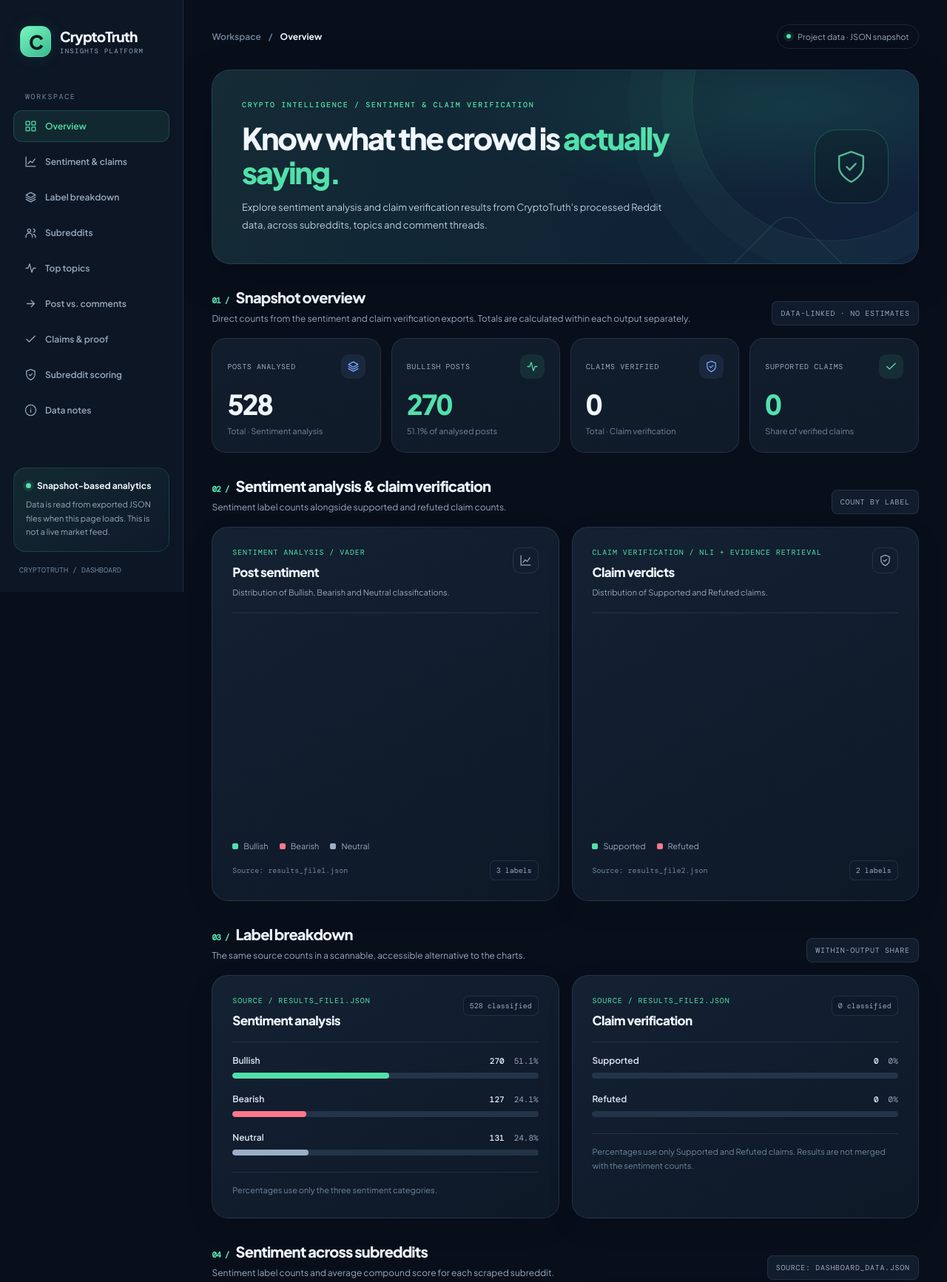
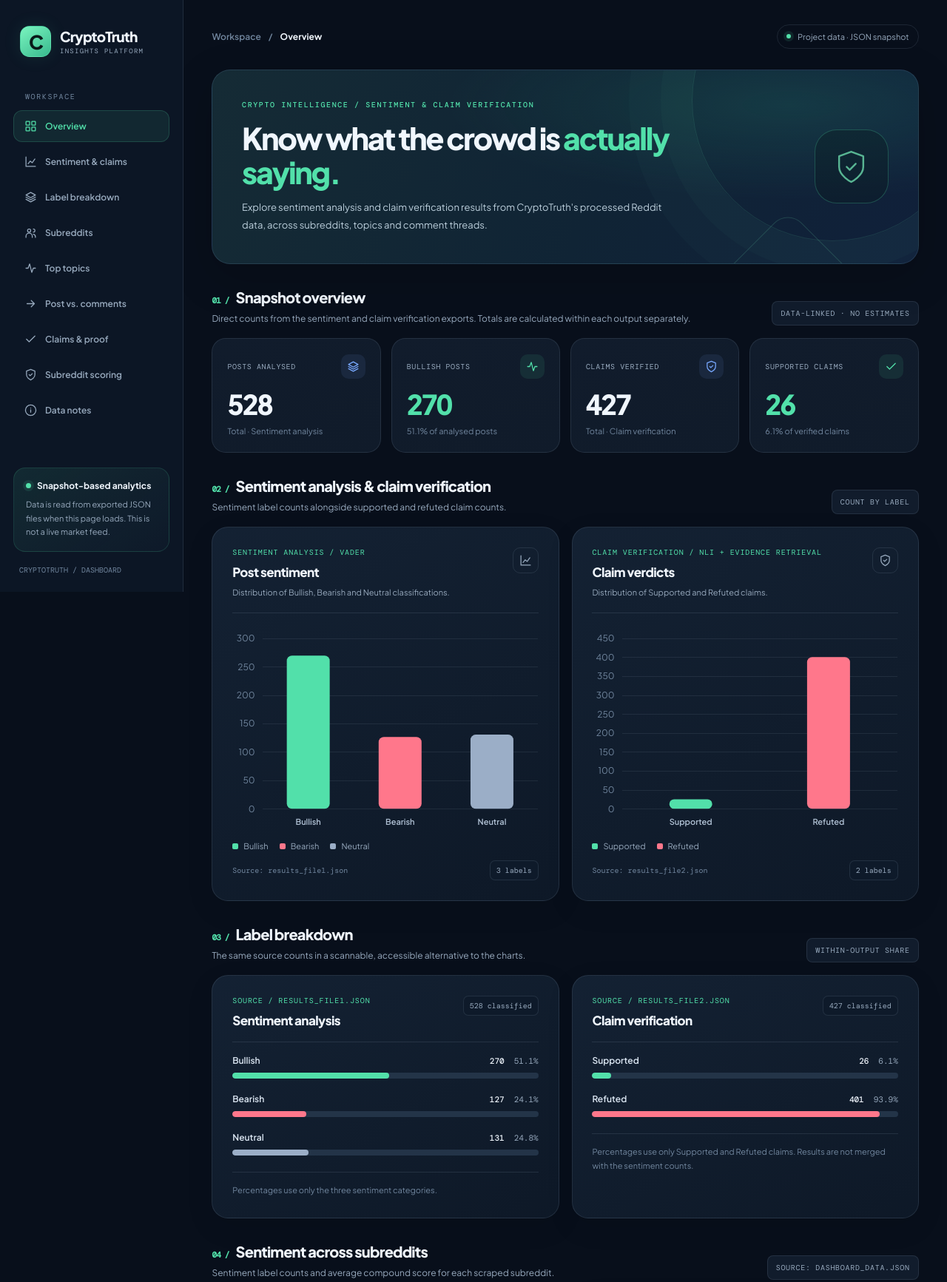
Before and after one commit to Jolie97/Data-Science-Project, a Flask app: page / in a window 1280 px wide. Shown: the top 1733 px of the page at 74% size. Run offline with Flask 3, Linux system fonts and the light colour scheme; a map, chart or similar area stays blank.

Commit message:
fix: claim verification fix (attempt 2)

```diff
--- a/dashboard/templates/index.html
+++ b/dashboard/templates/index.html
@@ -1680,8 +1680,8 @@
         Number(dataEl.p1Neutral) || 0
       ];
       const p2 = [
-        Number(dataEl.p2Positive) || 0,
-        Number(dataEl.p2Negative) || 0
+        Number(dataEl.p2Supported) || 0,
+        Number(dataEl.p2Refuted) || 0
       ];
       const total1 = p1.reduce((s, c) => s + c, 0);
       const total2 = p2.reduce((s, c) => s + c, 0);
@@ -1702,9 +1702,9 @@
       setText("p1-bullish", format(p1[0]));
       setText("p1-bullish-foot", `${percent(p1[0], total1)} of analysed posts`);
       setText("p2-total", format(total2));
-      setText("p2-positive", format(p2[0]));
+      setText("p2-supported", format(p2[0]));
       setText(
-        "p2-positive-foot",
+        "p2-supported-foot",
         `${percent(p2[0], total2)} of verified claims`
       );
       setText("p1-total-small", `${format(total1)} classified`);
@@ -1713,8 +1713,8 @@
         ["bullish", p1[0], total1],
         ["bearish", p1[1], total1],
         ["neutral", p1[2], total1],
-        ["positive", p2[0], total2],
-        ["negative", p2[1], total2]
+        ["supported", p2[0], total2],
+        ["refuted", p2[1], total2]
       ].forEach(([name, count, total]) => {
         setText(`row-${name}`, format(count));
         setText(`pct-${name}`, percent(count, total));
```
